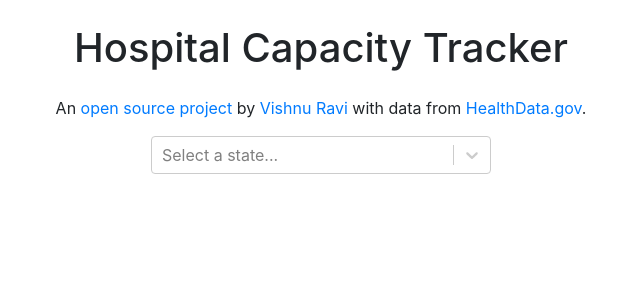
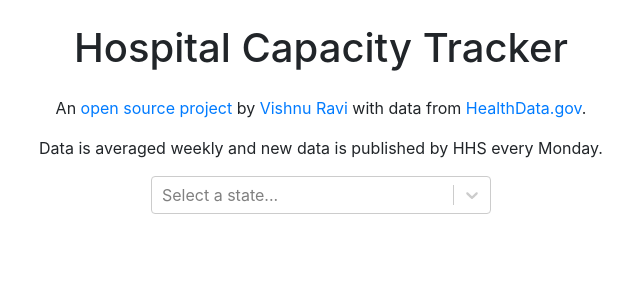
Before and after one commit to vishnuravi/hospital-capacity, a React (Create React App) app in the folder tracker/: page / in a window 1280 px wide. Shown: the top 300 px of the page, without its empty margins (319-959 px from the left). Built offline with nearby package versions, Linux system fonts and the light colour scheme; no server answers.

Commit message:
Add data update frequency

```diff
--- a/tracker/src/components/Header.js
+++ b/tracker/src/components/Header.js
@@ -5,7 +5,7 @@ export default function Header() {
         <>
             <h1 className="text-center my-4">Hospital Capacity Tracker</h1>
             <p className="text-center">An <a href="https://github.com/vishnuravi/hospital-capacity" target="_blank" rel="noreferrer">open source project</a> by <a href="https://vishnu.io" target="_blank" rel="noreferrer">Vishnu Ravi</a> with data from <a href="https://healthdata.gov/dataset/covid-19-reported-patient-impact-and-hospital-capacity-facility" target="_blank">HealthData.gov</a>.</p>
-
+            <p className="text-center">Data is averaged weekly and new data is published by HHS every Monday.</p>
         </>
     )
 }
```
